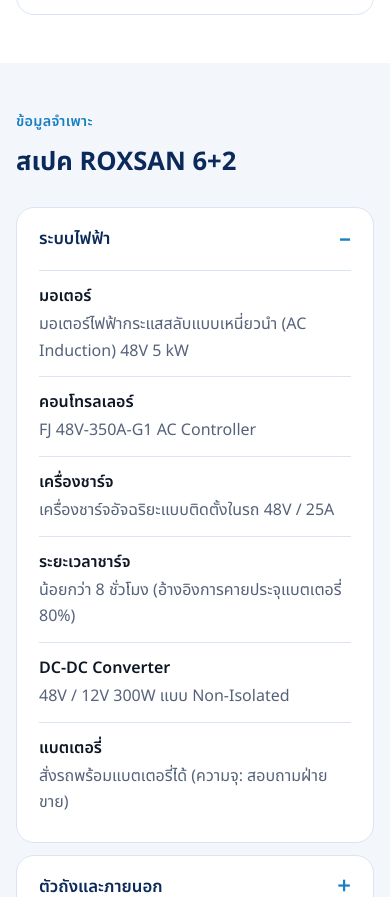
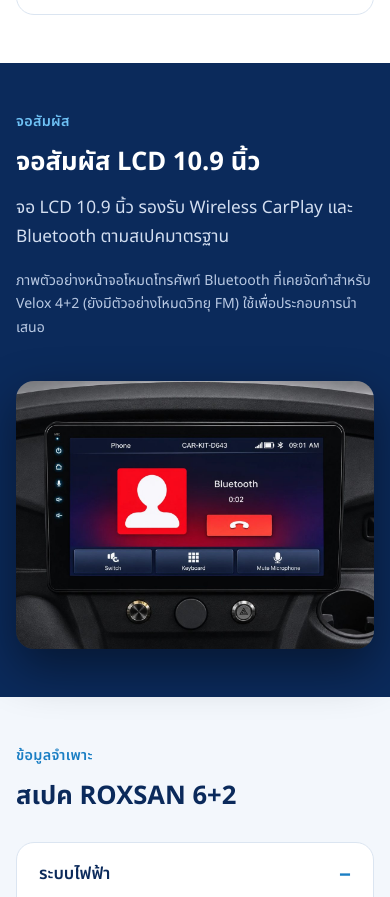
Before and after one commit to kongkiatkim/roxsan, a plain HTML site: page index.html in a window 390 px wide. Shown: the part 3577-4474 px from the top of the page. Drawn offline with Linux system fonts and the light colour scheme.

Commit message:
Add 10.9-inch touchscreen section
New navy section with the Bluetooth phone-screen sample image and TH/EN copy.

Co-Authored-By: Claude Sonnet 5.5 <noreply@anthropic.com>

```diff
--- a/css/styles.css
+++ b/css/styles.css
@@ -102,6 +102,10 @@ html[lang="th"] .eyebrow { letter-spacing: .02em; text-transform: none; font-fam
 .section.navy .eyebrow { color: var(--sky); }
 h2 { font-size: clamp(1.6rem, 4.4vw, 2.5rem); color: var(--navy); font-weight: 700; margin-bottom: .6em; }
 .section.navy h2 { color: #fff; }
+.lead.on-dark { color: #d3def0; }
+.screen-grid { display: grid; gap: 28px; align-items: center; }
+.screen-img { width: 100%; height: auto; border-radius: var(--radius); box-shadow: 0 18px 48px rgba(0,0,0,.45); }
+@media (min-width: 900px) { .screen-grid { grid-template-columns: 1fr 1.15fr; gap: 48px; } }
 .note { font-size: .88rem; color: var(--muted); margin-top: 18px; }
 .note.on-dark { color: #b9c9e3; }
 
--- a/index.html
+++ b/index.html
@@ -118,6 +118,18 @@
       </div>
     </section>
 
+    <section id="screen" class="section navy">
+      <div class="wrap screen-grid reveal">
+        <div>
+          <p class="eyebrow" data-i18n="screen.eyebrow"></p>
+          <h2 data-i18n="screen.title"></h2>
+          <p class="lead on-dark" data-i18n="screen.sub"></p>
+          <p class="note on-dark" data-i18n="screen.note"></p>
+        </div>
+        <img class="screen-img" src="assets/screen.jpg" alt="" data-i18n-alt="screen.alt" width="1200" height="900" loading="lazy">
+      </div>
+    </section>
+
     <section id="specs" class="section alt">
       <div class="wrap">
         <p class="eyebrow" data-i18n="specs.eyebrow"></p>
--- a/js/i18n.js
+++ b/js/i18n.js
@@ -61,6 +61,11 @@ window.I18N = {
     "why.4.d": "เลือกได้ 5 สีมาตรฐานโดยไม่คิดค่าใช้จ่ายเพิ่ม หรือสีตามรหัส RAL (มีค่าใช้จ่ายเพิ่ม) พร้อมอุปกรณ์เสริม เช่น ไฟ Ambient LED และ Soundbar",
     "why.5.t": "บริการหลังการขาย",
     "why.5.d": "รับประกันตัวรถ 1 ปี แบตเตอรี่ 5 ปี (เมื่อใช้แบตเตอรี่ VELOX) และตรวจเช็กตามระยะ 2 ครั้งต่อปี",
+    "screen.eyebrow": "จอสัมผัส",
+    "screen.title": "จอสัมผัส LCD 10.9 นิ้ว",
+    "screen.sub": "จอ LCD 10.9 นิ้ว รองรับ Wireless CarPlay และ Bluetooth ตามสเปคมาตรฐาน",
+    "screen.note": "ภาพตัวอย่างหน้าจอโหมดโทรศัพท์ Bluetooth ที่เคยจัดทำสำหรับ Velox 4+2 (ยังมีตัวอย่างโหมดวิทยุ FM) ใช้เพื่อประกอบการนำเสนอ",
+    "screen.alt": "หน้าจอสัมผัส LCD 10.9 นิ้ว แสดงโหมดโทรศัพท์ Bluetooth",
     "specs.eyebrow": "ข้อมูลจำเพาะ",
     "specs.title": "สเปค ROXSAN 6+2",
     "specs.note": "รายละเอียดสเปค อุปกรณ์ และเงื่อนไขการรับประกัน ยืนยันอีกครั้งในใบเสนอราคาก่อนส่งมอบ",
@@ -160,6 +165,11 @@ window.I18N = {
     "why.4.d": "Five standard colours at no extra charge, or a colour matched to RAL (extra cost), plus options such as ambient LED lighting and a soundbar.",
     "why.5.t": "After-sales support",
     "why.5.d": "1-year vehicle warranty, 5-year battery warranty (with a VELOX battery) and 2 preventive maintenance visits a year.",
+    "screen.eyebrow": "Touchscreen",
+    "screen.title": "10.9-inch LCD touchscreen",
+    "screen.sub": "A 10.9-inch LCD with Wireless CarPlay and Bluetooth as standard.",
+    "screen.note": "Sample screen shown in Bluetooth phone mode, previously produced for the VELOX 4+2 (an FM radio mode sample also exists). For illustration only.",
+    "screen.alt": "10.9-inch LCD touchscreen showing the Bluetooth phone screen",
     "specs.eyebrow": "Specifications",
     "specs.title": "ROXSAN 6+2 specifications",
     "specs.note": "Specifications, equipment and warranty terms are confirmed again in the quotation before delivery.",
```
Also changed, not shown: assets/screen.jpg (added).
